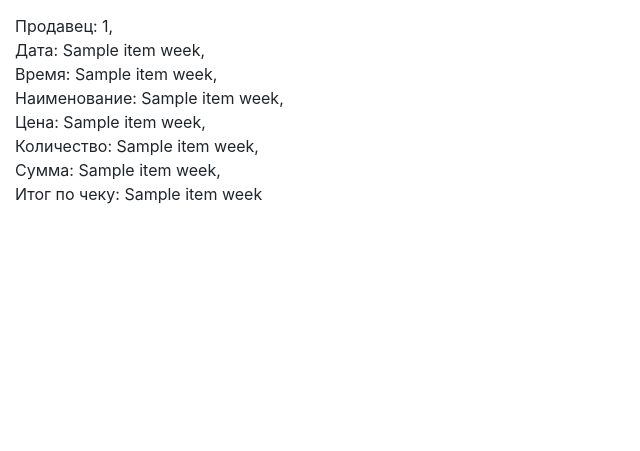
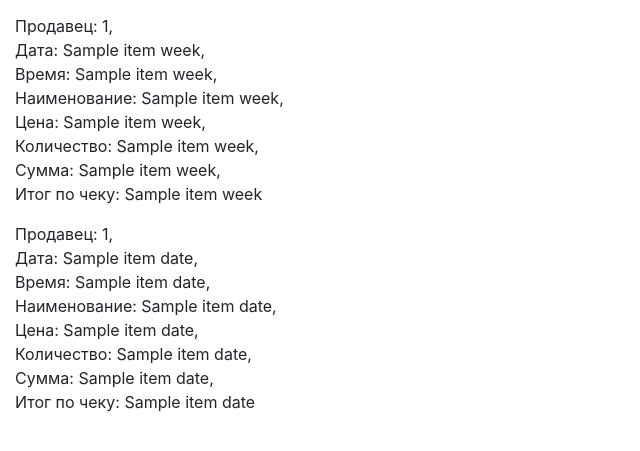
Before and after one commit to TurtleOld/budget_interface_flask, a Flask app: template templates/index.html in a window 1280 px wide. Shown: the part 330-781 px from the top of the page, without its empty margins (0-640 px from the left). Run offline with Flask 2, Linux system fonts and the light colour scheme; the template is opened without the code that fills it: most values are stand-ins (such as "Sample title", 1, 10 or a date in 2020); parts of the project's set-up code (start-up, migrations or seed data) failed here and were passed over; some libraries are stand-ins or nearby versions.

Commit message:
Добавил строчки для вывода информации по чекам за определенную дату

```diff
--- a/templates/index.html
+++ b/templates/index.html
@@ -83,12 +83,15 @@
             {% endfor %}
         </div>
         <!-- /.col-12 -->
-    </div>
-    <!-- /.row -->
-    <div class="row">
         <div class="col-12">
             {% for item_week in week %}
                 <p>Продавец: {{ item_week[0] }},<br> Дата: {{ item_week[1] }},<br> Время: {{ item_week[2] }},<br> Наименование: {{ item_week[3] }},<br> Цена: {{ item_week[4] }},<br> Количество: {{ item_week[5] }},<br> Сумма: {{ item_week[6] }},<br> Итог по чеку: {{ item_week[7] }} </p>
+            {% endfor %}
+        </div>
+        <!-- /.col-12 -->
+        <div class="col-12">
+            {% for item_date in get_receipt_for_date %}
+                <p>Продавец: {{ item_date[0] }},<br> Дата: {{ item_date[1] }},<br> Время: {{ item_date[2] }},<br> Наименование: {{ item_date[3] }},<br> Цена: {{ item_date[4] }},<br> Количество: {{ item_date[5] }},<br> Сумма: {{ item_date[6] }},<br> Итог по чеку: {{ item_date[7] }} </p>
             {% endfor %}
         </div>
         <!-- /.col-12 -->
```
